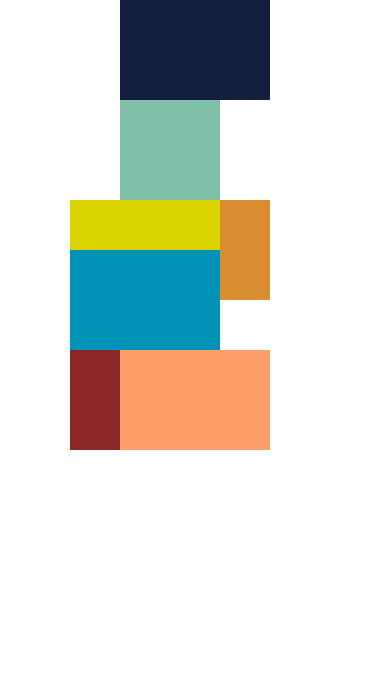
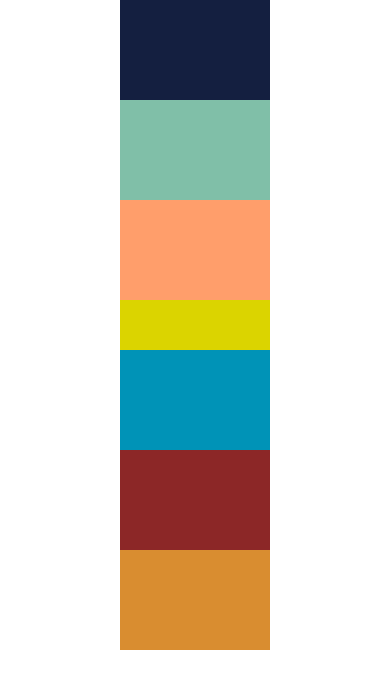
Before and after one commit to taki303/curriculum, a plain HTML site: page JavaStudy/3-2/top2.html in a window 390 px wide. Drawn offline with Linux system fonts and the light colour scheme.

Commit message:
提出用課題3-2(再)
提出用課題3-2(再)

```diff
--- a/JavaStudy/3-2/style2.css
+++ b/JavaStudy/3-2/style2.css
@@ -1,6 +1,7 @@
 .wrapper {
     width: 400px;
     margin: 0 auto;
+    height:100%;
 
 
 }
@@ -76,6 +77,10 @@
 
 @media screen and (max-width: 767px) {
 
+
+
+
+
     .wrapper {
         width: 300px;
         height: 100%;
@@ -111,33 +116,48 @@
     .wrapper {
        width:150px;
        margin: 0 auto;
-       float:none;
-       height: 100px;
-
-    }
-    .right-upper{
-        width :100%;
-        height:150px;
+       height: 100%;
 
     }
     .contents {
         width: 100%;
+        height: 100%;
+
+    }
+    .right-center{
+        float: none;
+        width: 150px;
+        height:100%;
+    }
+    .right-upper{
+        width :100%;
+        height:100%;
+        float:none;
+    }
+    .upper-right {
+        float: none;
+        width: 100%;
+        height: 100px;
+    }
+
+    .left {
+        width: 150px;
         height: 100px;
         float:none;
     }
     .upper-center{
-
+        float:none;
         width: 150px;
-
-    }
-    .upper-right {
-
-        width: 150px;
-        height:100px
-
+        height:100%;
     }
 
-
+    .right-bottom {
+        height: 100px;
+    }
+    .footer {
+        height: 100px;
+        width: 150px;
+    }
 
 
 }
--- a/JavaStudy/3-2/top2.html
+++ b/JavaStudy/3-2/top2.html
@@ -15,11 +15,12 @@
             <div class="left"></div>
             <div class="right-center clearfix">
                 <div class="right-upper clearfix">
+                    <div class="upper-right"></div>
                     <div class="upper-center clearfix">
                         <div class="upper-center-up"></div>
                         <div class="upper-center-down"></div>
                     </div>
-                    <div class="upper-right"></div>
+
                 </div>
                 <div class="right-bottom"></div>
             </div>
```
